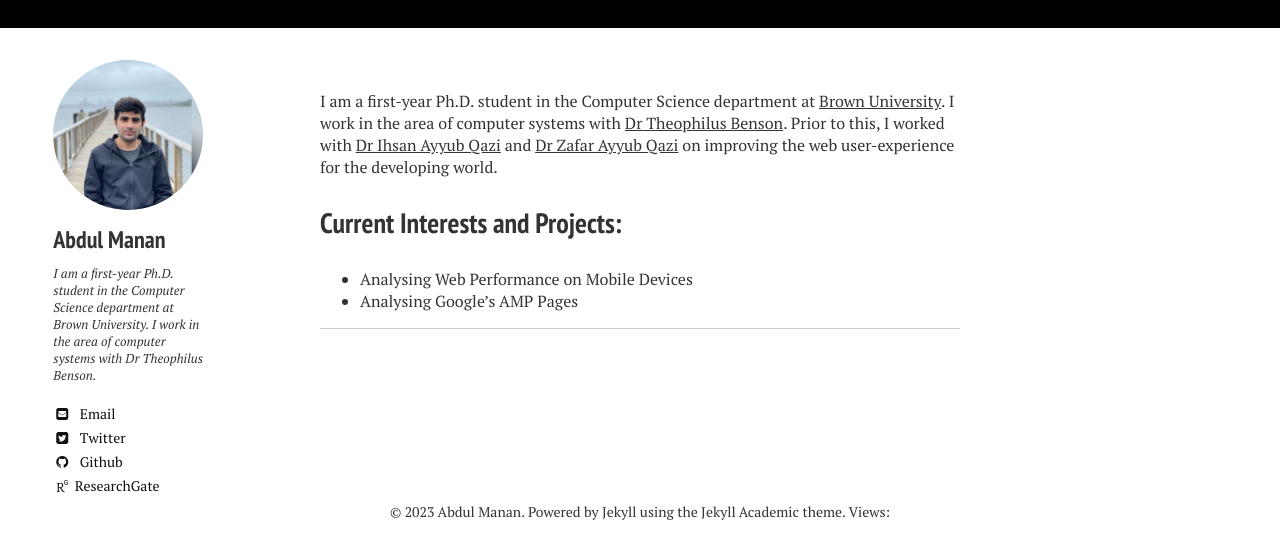
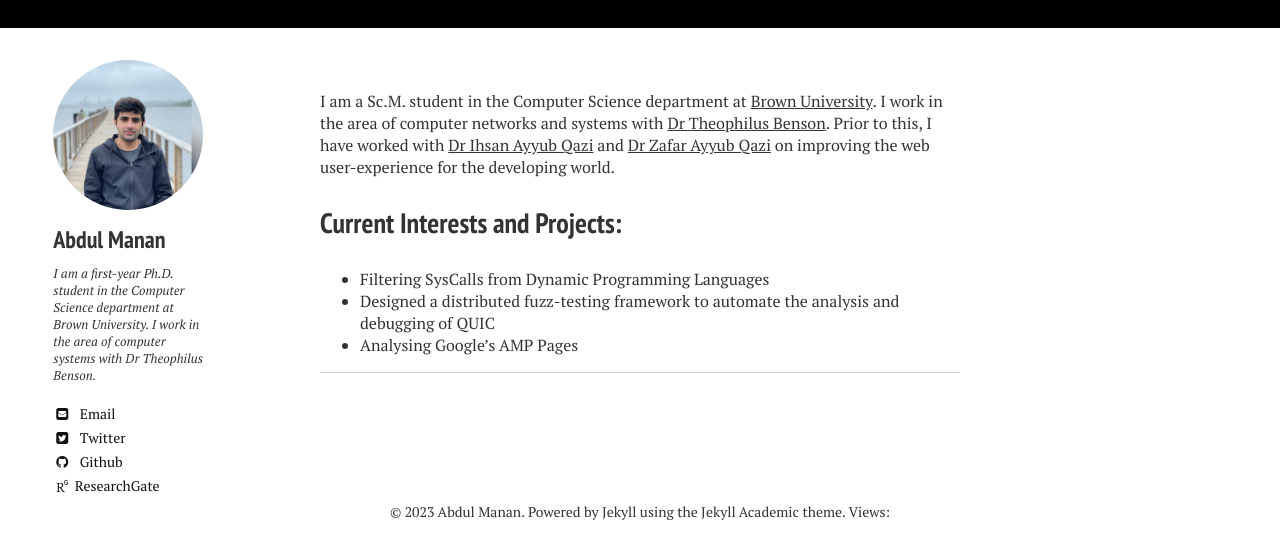
Before and after one commit to abdul-manaan/abdul-manaan.github.io, a Jekyll site: the page built from index.md, in a window 1280 px wide, cut to the strip 104-663 px from the top of the page. Built offline with Jekyll 4.4.1, drawn with Linux system fonts in a browser that asks for light colours; nearby versions of some CDN libraries; some web fonts are replaced.

Commit message:
Update index.md

```diff
--- a/index.md
+++ b/index.md
@@ -1,14 +1,15 @@
 ---
 layout: page
-excerpt: I am a first-year Ph.D. student in the Computer Science department at Brown University. I work in the area of computer systems with Dr Theophilus Benson."
+excerpt: I am a Sc.M. student in the Computer Science department at Brown University. I work in the area of computer networks and systems with Dr Theophilus Benson."
 menutitle: Home
 menuorder: 1
-tags: ["Abdul Manan", "Brown University", "PhD", "Student", "LUMS", "Web Performance"]
+tags: ["Abdul Manan", "Brown University", "MS", "Student", "LUMS", "Web Performance"]
 ---
 
-I am a first-year Ph.D. student in the Computer Science department at <a href="https://www.brown.edu">Brown University</a>. I work in the area of computer systems with <a href="https://cs.brown.edu/~tab">Dr Theophilus Benson</a>. Prior to this, I worked with <a href="https://web.lums.edu.pk/~ihsan/">Dr Ihsan Ayyub Qazi</a> and <a>Dr Zafar Ayyub Qazi</a> on improving the web user-experience for the developing world.
+I am a Sc.M. student in the Computer Science department at <a href="https://www.brown.edu">Brown University</a>. I work in the area of computer networks and systems with <a href="https://cs.brown.edu/~tab">Dr Theophilus Benson</a>. Prior to this, I have worked with <a href="https://web.lums.edu.pk/~ihsan/">Dr Ihsan Ayyub Qazi</a> and <a>Dr Zafar Ayyub Qazi</a> on improving the web user-experience for the developing world.
 
 ## Current Interests and Projects:
 
-- Analysing Web Performance on Mobile Devices
+- Filtering SysCalls from Dynamic Programming Languages
+- Designed a distributed fuzz-testing framework to automate the analysis and debugging of QUIC
 - Analysing Google's AMP Pages
```
